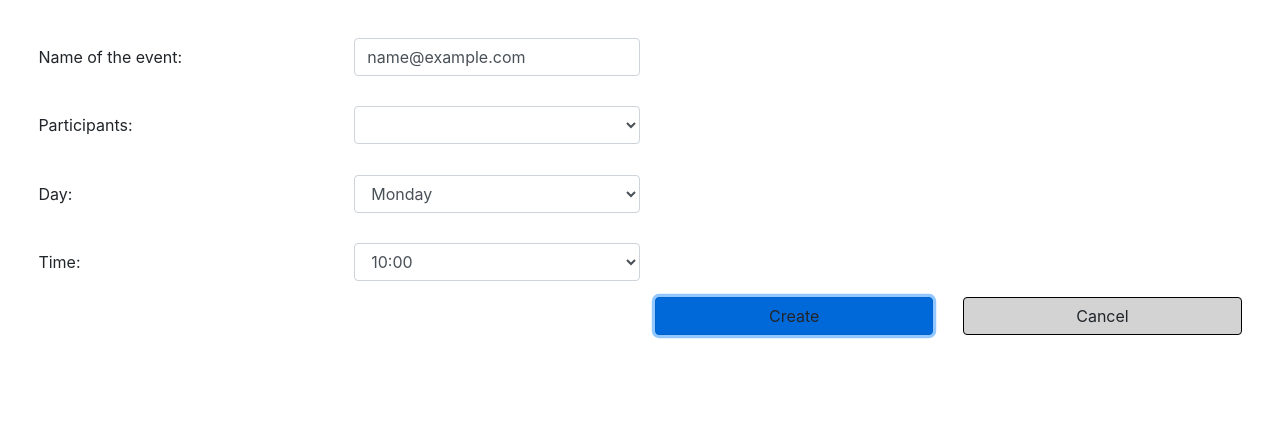
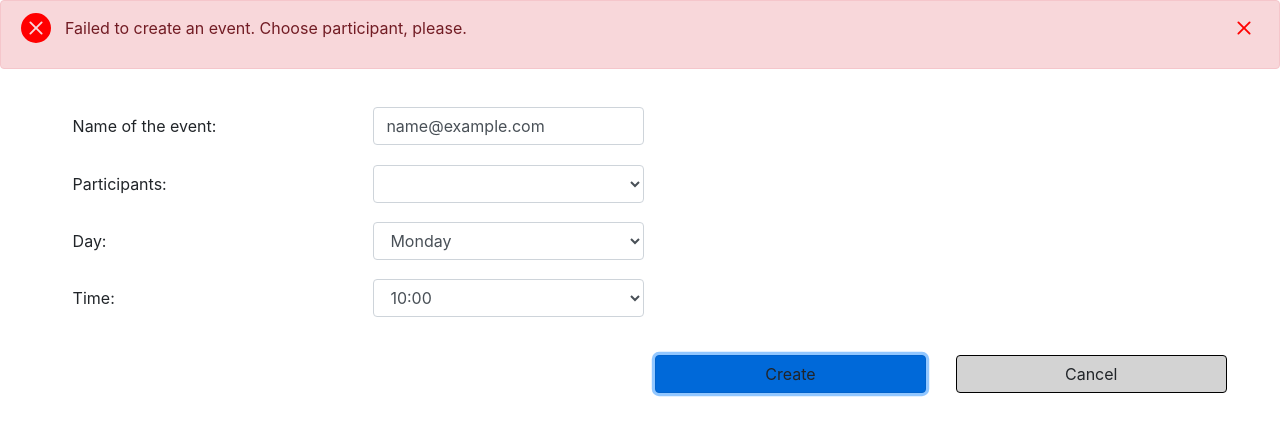
Before and after one commit to VeronikaUshakova/Test-Task, a plain HTML site: page create_event.html in a window 1280 px wide. Both pictures are taken after typing "name@example.com" into the empty fields and a click on the button "Create". Drawn offline with nearby package versions, Linux system fonts and the light colour scheme.

Commit message:
Add alert fail create event

```diff
--- a/create_event.html
+++ b/create_event.html
@@ -4,15 +4,26 @@
     <meta charset="UTF-8">
     <title>Title</title>
     <link rel="stylesheet" href="https://cdn.jsdelivr.net/npm/bootstrap@4.5.3/dist/css/bootstrap.min.css" integrity="sha384-TX8t27EcRE3e/ihU7zmQxVncDAy5uIKz4rEkgIXeMed4M0jlfIDPvg6uqKI2xXr2" crossorigin="anonymous">
-    <link rel="stylesheet" href="style.css">
+    <link rel="stylesheet" href="style_create_event.css">
 </head>
 <body>
+        <div class="alert alert-danger" role="alert" id="alert">
+            <div class="right">
+                <svg xmlns="http://www.w3.org/2000/svg" width="30" height="30" fill="currentColor" class="bi bi-x-circle-fill" viewBox="0 0 16 16">
+                    <path d="M16 8A8 8 0 1 1 0 8a8 8 0 0 1 16 0zM5.354 4.646a.5.5 0 1 0-.708.708L7.293 8l-2.647 2.646a.5.5 0 0 0 .708.708L8 8.707l2.646 2.647a.5.5 0 0 0 .708-.708L8.707 8l2.647-2.646a.5.5 0 0 0-.708-.708L8 7.293 5.354 4.646z"/>
+                </svg>
+                <p id="text"></p>
+            </div>
+            <svg xmlns="http://www.w3.org/2000/svg" width="30" height="30" fill="currentColor" class="bi bi-x" viewBox="0 0 16 16">
+                <path d="M4.646 4.646a.5.5 0 0 1 .708 0L8 7.293l2.646-2.647a.5.5 0 0 1 .708.708L8.707 8l2.647 2.646a.5.5 0 0 1-.708.708L8 8.707l-2.646 2.647a.5.5 0 0 1-.708-.708L7.293 8 4.646 5.354a.5.5 0 0 1 0-.708z"/>
+            </svg>
+        </div>
         <div class="form_add">
             <form>
                 <div class="form-group row">
-                    <label for="input_name" class="col-sm-6 col-form-label">Name of the event:</label>
+                    <label for="input_name_event" class="col-sm-6 col-form-label">Name of the event:</label>
                     <div class="col-sm-6">
-                        <input type="email" class="form-control" id="input_name">
+                        <input type="email" class="form-control" id="input_name_event">
                     </div>
                 </div>
                 <div class="form-group row">
--- a/create_event.js
+++ b/create_event.js
@@ -1,6 +1,10 @@
 update_filter();
+refresh_participants();
 var participants = [];
 
+function refresh_participants() {
+    localStorage.removeItem('participant_event');
+}
 function update_filter() {
     let members;
     if(document.getElementById('all_members') !== null) {
@@ -51,8 +55,31 @@ function  participant_add_event(){
 }
 
 // Create event(localstoradge)
-function create_event(){
-    let name_event = document.getElementById("input_name");
-    let participants = [];
-    participants
+function create_event() {
+    if(document.getElementById("input_name_event").value.trim()!=="" && document.getElementById('input_participant').value.trim() !== "") {
+        let new_event={};
+        new_event.name_event = document.getElementById("input_name_event").value;
+        new_event.participant = document.getElementById('input_participant').value.split(",");
+        new_event.day = document.getElementById('input_day').value;
+        new_event.time = document.getElementById('input_time').value;
+        let events = [];
+        if(localStorage.getItem("events") !== null) {
+            events = JSON.stringify(localStorage.getItem("events"));
+        }
+        events.push(new_event);
+        localStorage.setItem("events", events);
+    } else {
+        let message="Failed to create an event.";
+        if(document.getElementById("input_name_event").value.trim()==="") {
+            message += " Write name event, please."
+        }
+        if(document.getElementById('input_participant').value.trim() === "") {
+            message += " Choose participant, please."
+        }
+        let message_box = document.getElementById("alert");
+        message_box.style.display="flex";
+        let message_div;
+        message_div = document.getElementById("text");
+        message_div.innerHTML = message;
+    }
 }
--- a/style.css
+++ b/style_calendar.css
@@ -41,3 +41,13 @@ button:focus{
 #display_none{
     display: none;
 }
+.bi{
+    display: flex;
+    color: red;
+}
+.alert{
+    display: flex;
+}
+.bi-x {
+    justify-content: flex-end;
+}
--- /dev/null
+++ b/style_create_event.css
@@ -0,0 +1,46 @@
+body{
+    margin:0;
+}
+.one-size{
+    height: 2.5em;
+    width: 12em;
+    margin-bottom: 1%;
+}
+.form_add{
+    width: 50%;
+}
+.col-sm-3 button{
+    width:100%;
+}
+.form_button{
+    display: flex;
+    justify-content: flex-end;
+}
+.btn {
+    background-color: lightgrey;
+    border: 1px solid black;
+}
+.form_add, .form-group{
+    margin: 3%;
+}
+button:focus{
+    outline: none;
+}
+#display_none{
+    display: none;
+}
+.bi{
+    display: flex;
+    color: red;
+}
+.alert{
+    justify-content: space-between;
+    display: none;
+}
+#text{
+    margin-top: 3px;
+    margin-left: 14px;
+}
+.right{
+    display: flex;
+}
```
Also changed, not shown: calendar.html (+1 -2 lines), 1 other file.
